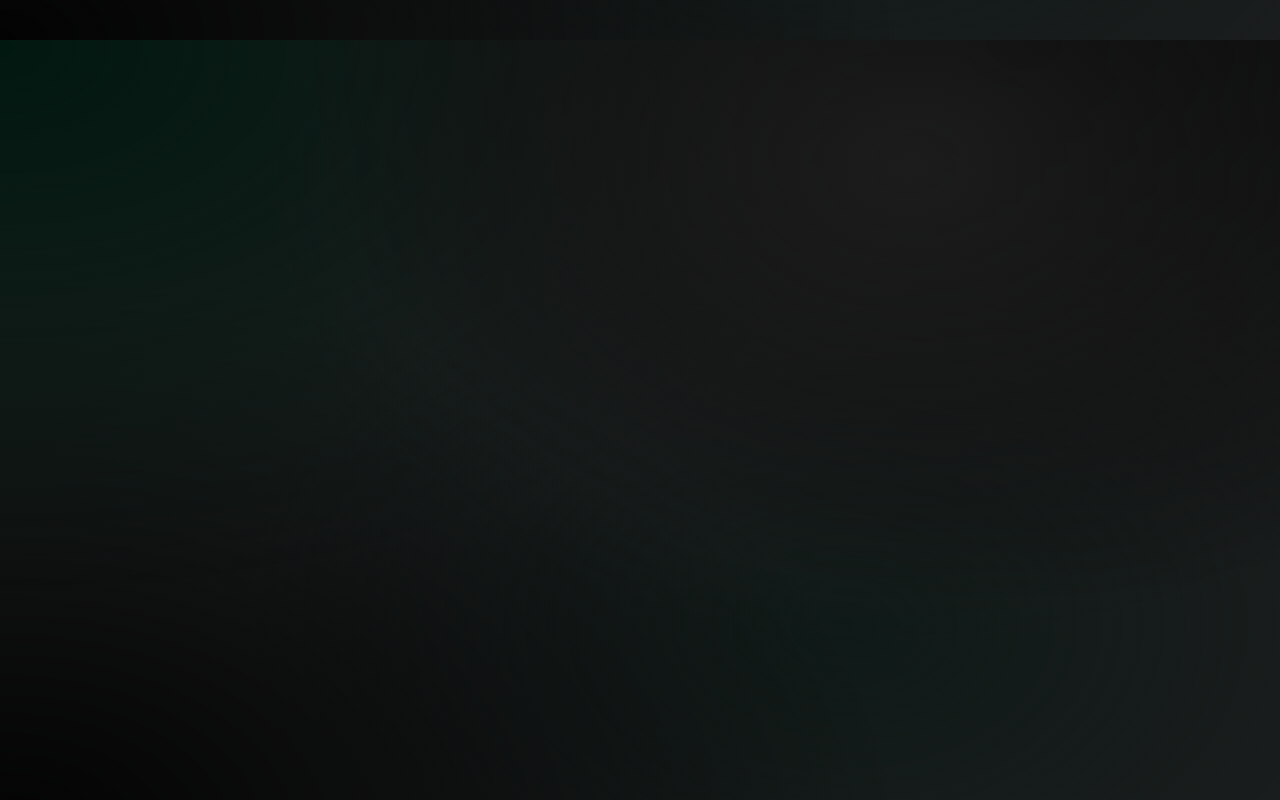
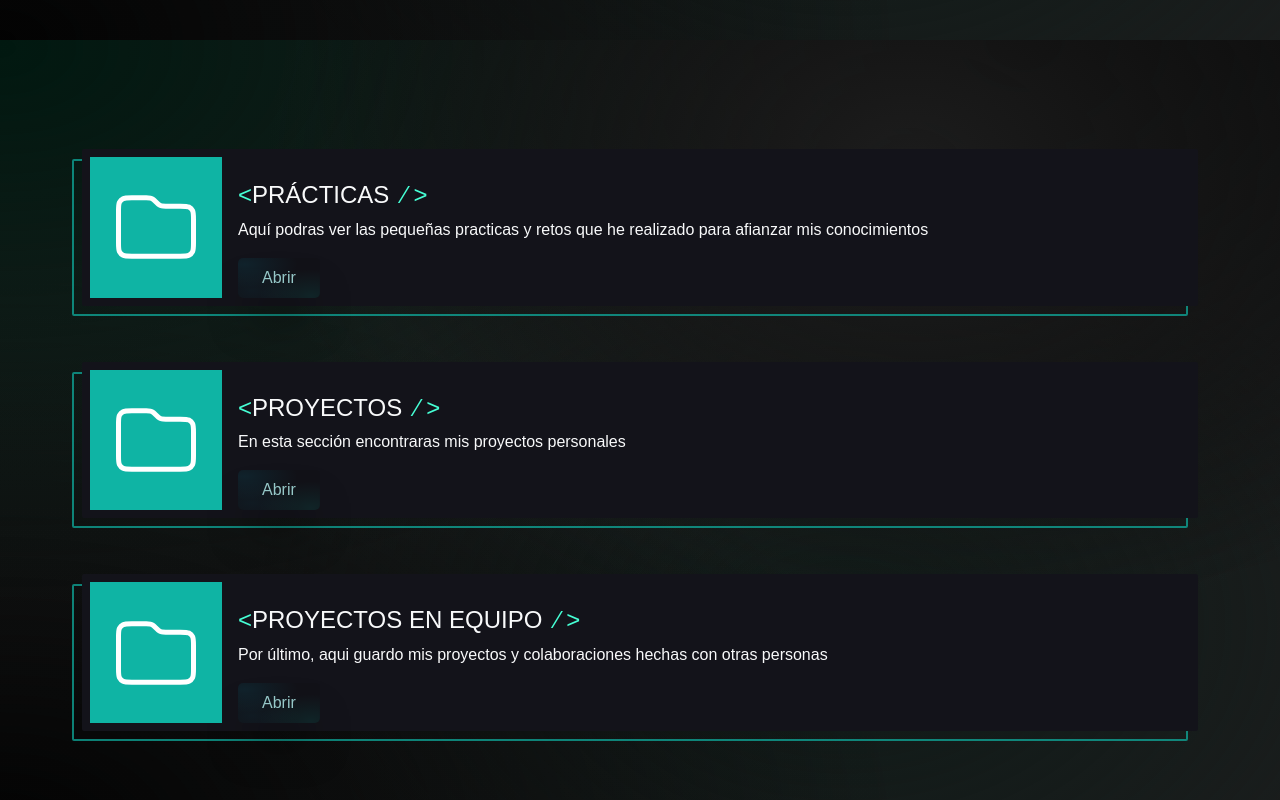
Before and after one commit to Gonzalomorales1001/my-portfolio, a React (Vite) app: page / in a window 1280 px wide. Shown: the part 1560-2360 px from the top of the page. Built offline with nearby package versions, Linux system fonts and the light colour scheme; a web font is replaced by a local one.

Commit message:
Projects section layout finished

```diff
--- a/src/App.css
+++ b/src/App.css
@@ -111,7 +111,7 @@ background: linear-gradient(180deg, #FDEDDB 0%, #241E00 100%), linear-gradient(1
 .button {
   border: none;
   outline: none;
-  border-radius: 15px;
+  border-radius: 5px;
   padding: 0.5rem 1.5rem;
   color: rgb(150,200,200);
   -webkit-box-shadow: 0px 30px 43px -14px rgba(0, 0, 0, 0.78);
@@ -157,6 +157,10 @@ background: linear-gradient(180deg, #FDEDDB 0%, #241E00 100%), linear-gradient(1
   position: relative;
 }
 
+.fw-200{
+  font-weight: 200;
+}
+
 .aqua-border::before {
   display: block;
   content: '';
@@ -168,6 +172,14 @@ background: linear-gradient(180deg, #FDEDDB 0%, #241E00 100%), linear-gradient(1
   left: -10px;
   border-radius: 2px;
   opacity: 0.7;
+}
+
+.box {
+  padding: 0.5rem;
+  background-color: var(--dark);
+  border-radius: 2px;
+  position: relative;
+  z-index: 90;
 }
 
 /* Bootstrap Breakpoints */
--- a/src/components/Contact.jsx
+++ b/src/components/Contact.jsx
@@ -13,8 +13,8 @@ const Contact = () => {
                         <p className="fw-light"><i className="fa fa-envelope-o text-aqua me-2" aria-hidden="true"></i>gonzalomorales1001@gmail.com</p>
                         <p className="fw-light"><i className="fa fa-map-marker text-aqua me-2" aria-hidden="true"></i>Tucumán - Argentina</p>
                         <h5 className="text-aqua text-center mt-4 d-none d-md-block">&lt;<span className="text-light">Más Información</span>&nbsp; &frasl; &gt;</h5>
-                        <a href="https://www.linkedin.com/in/gonzalomorales-web" className="d-block button w-100 mt-2"><i class="fa fa-linkedin-square me-3" aria-hidden="true"></i>LinkedIn</a>
-                        <a href="https://github.com/Gonzalomorales1001" className="d-block button w-100 mt-2"><i class="fa fa-github me-3" aria-hidden="true"></i>GitHub</a>
+                        <a href="https://www.linkedin.com/in/gonzalomorales-web" className="d-block button w-100 mt-2"><i className="fa fa-linkedin-square me-3" aria-hidden="true"></i>LinkedIn</a>
+                        <a href="https://github.com/Gonzalomorales1001" className="d-block button w-100 mt-2"><i className="fa fa-github me-3" aria-hidden="true"></i>GitHub</a>
                     </div>
                     <div className="col">
                         <div className="aqua-border">
--- a/src/components/Projects.jsx
+++ b/src/components/Projects.jsx
@@ -1,12 +1,67 @@
 import React, { useState, useContext } from 'react';
 import { DarkModeContext } from '../App';
+import folder from '../assets/svg/folder.svg';
+import '../css/Projects.css'
 
 const Projects = () => {
     const { dark } = useContext(DarkModeContext);
     return (
-        <section className="vh-100" id='Projects'>
-            <div className="container flex-center h-100">
-
+        <section className={`vh-100 ${dark && 'text-light'}`} id='Projects'>
+            <div className="container flex-column d-flex justify-content-center gap-2 h-100">
+                <div className="row">
+                    <div className="col">
+                        <div className="aqua-border">
+                            <div className="box my-4 d-flex">
+                                <div className="folder">
+                                    <img src={folder} alt="folder" />
+                                </div>
+                                <div className='ps-3'>
+                                    <h4 className="text-aqua text-uppercase mt-4">&lt;<span className="text-light">Prácticas</span>&nbsp; &frasl; &gt;</h4>
+                                    <p className="fw-200">
+                                        Aquí podras ver las pequeñas practicas y retos que he realizado para afianzar mis conocimientos
+                                    </p>
+                                    <button className="button">Abrir</button>
+                                </div>
+                            </div>
+                        </div>
+                    </div>
+                </div>
+                <div className="row">
+                    <div className="col">
+                        <div className="aqua-border">
+                            <div className="box my-4 d-flex">
+                                <div className="folder">
+                                    <img src={folder} alt="folder" />
+                                </div>
+                                <div className='ps-3'>
+                                    <h4 className="text-aqua text-uppercase mt-4">&lt;<span className="text-light">Proyectos</span>&nbsp; &frasl; &gt;</h4>
+                                    <p className="fw-200">
+                                        En esta sección encontraras mis proyectos personales
+                                    </p>
+                                    <button className="button">Abrir</button>
+                                </div>
+                            </div>
+                        </div>
+                    </div>
+                </div>
+                <div className="row">
+                    <div className="col">
+                        <div className="aqua-border">
+                            <div className="box my-4 d-flex">
+                                <div className="folder">
+                                    <img src={folder} alt="folder" />
+                                </div>
+                                <div className='ps-3'>
+                                    <h4 className="text-aqua text-uppercase mt-4">&lt;<span className="text-light">Proyectos en Equipo</span>&nbsp; &frasl; &gt;</h4>
+                                    <p className="fw-200">
+                                        Por último, aqui guardo mis proyectos y colaboraciones hechas con otras personas
+                                    </p>
+                                    <button className="button">Abrir</button>
+                                </div>
+                            </div>
+                        </div>
+                    </div>
+                </div>
             </div>
         </section>
     )
--- a/src/css/Nav.css
+++ b/src/css/Nav.css
@@ -1,5 +1,5 @@
 .navbar {
-    position: fixed;
+    position: absolute;
     top: 0;
     width: 100%;
     backdrop-filter: blur(10px);
@@ -12,6 +12,19 @@
 
 .navbar--dark:hover {
     color: #c1c1d2;
+}
+
+.navbar-toggler {
+    border: none;
+    border-radius: 5px;
+}
+
+.navbar-toggler:focus {
+    box-shadow: none;
+}
+
+.navbar-toggler-icon {
+    background-image: url('../assets/svg/navbar-toggler-icon.svg');
 }
 
 .nav-logo {
--- a/src/css/Projects.css
+++ b/src/css/Projects.css
@@ -0,0 +1,32 @@
+.folder {
+    background-color: var(--aqua-dark);
+    padding: 0.5rem;
+    display: flex;
+    justify-content: center;
+    align-items: center;
+    z-index: 20;
+}
+
+.folder img {
+    width: 50px;
+    height: 50px;
+}
+
+.folder + div p {
+    display: none;
+}
+
+@media (min-width:768px) {
+    .folder{
+        padding: 1rem;
+    }
+
+    .folder + div p {
+        display: block;
+    }
+
+    .folder img {
+        width: 100px;
+        height: 100px;
+    }
+}
```
Also changed, not shown: src/assets/svg/folder.svg (added), src/assets/svg/navbar-toggler-icon.svg (added).
